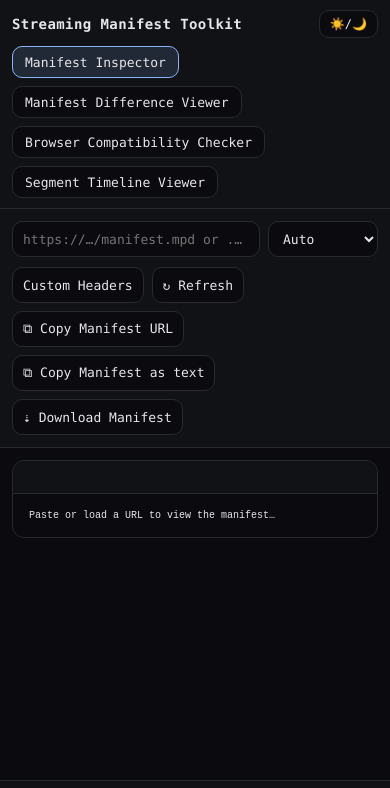
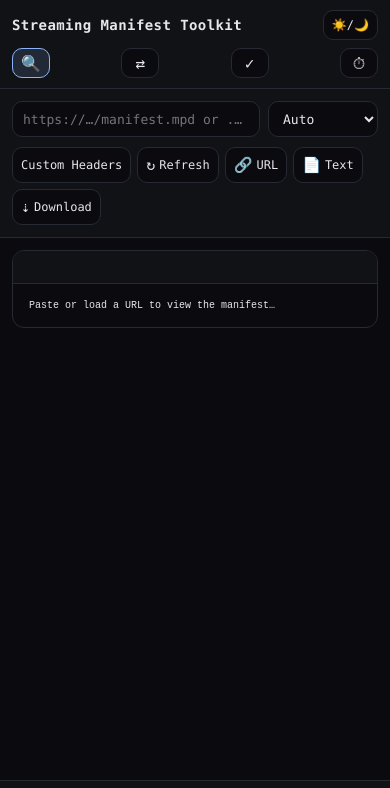
Before and after one commit to riba101/Manifest-Viewer-Extension, a browser extension: page app/viewer.html in a window 390 px wide. Shown: the top 788 px of the page. Drawn offline with Linux system fonts and the light colour scheme.

Commit message:
chore: fix mobile UI

```diff
--- a/app/nav.js
+++ b/app/nav.js
@@ -1,9 +1,9 @@
 (function initNav(){
   const links = [
-    { dest: 'viewer', label: 'Manifest Inspector' },
-    { dest: 'diff', label: 'Manifest Difference Viewer' },
-    { dest: 'compat', label: 'Browser Compatibility Checker' },
-    { dest: 'probe', label: 'Segment Timeline Viewer' },
+    { dest: 'viewer', label: 'Manifest Inspector', shortLabel: 'Inspector', icon: '🔍' },
+    { dest: 'diff', label: 'Manifest Difference Viewer', shortLabel: 'Diff', icon: '⇄' },
+    { dest: 'compat', label: 'Browser Compatibility Checker', shortLabel: 'Compat', icon: '✓' },
+    { dest: 'probe', label: 'Segment Timeline Viewer', shortLabel: 'Timeline', icon: '⏱' },
   ];
 
   const page = (document.body && document.body.dataset && document.body.dataset.page) || '';
@@ -28,12 +28,31 @@
 
     const linksWrap = document.createElement('div');
     linksWrap.className = 'app-nav__links';
-    links.forEach(({ dest, label }) => {
+    links.forEach(({ dest, label, shortLabel, icon }) => {
       const btn = document.createElement('button');
       btn.type = 'button';
       btn.className = 'app-nav__btn';
       btn.dataset.dest = dest;
-      btn.textContent = label;
+      btn.title = label;
+      btn.setAttribute('aria-label', label);
+
+      if (icon) {
+        const iconSpan = document.createElement('span');
+        iconSpan.className = 'app-nav__icon';
+        iconSpan.textContent = icon;
+        btn.appendChild(iconSpan);
+      }
+
+      const labelSpan = document.createElement('span');
+      labelSpan.className = 'app-nav__label';
+      labelSpan.textContent = label;
+      btn.appendChild(labelSpan);
+
+      const shortLabelSpan = document.createElement('span');
+      shortLabelSpan.className = 'app-nav__label app-nav__label--short';
+      shortLabelSpan.textContent = shortLabel || label;
+      btn.appendChild(shortLabelSpan);
+
       linksWrap.appendChild(btn);
     });
     navEl.appendChild(linksWrap);
--- a/app/viewer.css
+++ b/app/viewer.css
@@ -80,6 +80,9 @@ body {
 }
 
 .app-nav__btn {
+  display: inline-flex;
+  align-items: center;
+  gap: 6px;
   height: 32px;
   padding: 0 12px;
   border-radius: 10px;
@@ -89,6 +92,7 @@ body {
   font: inherit;
   font-size: 13px;
   cursor: pointer;
+  white-space: nowrap;
 }
 
 .app-nav__btn:hover {
@@ -110,6 +114,44 @@ body {
   font-size: 12px;
 }
 
+.app-nav__icon {
+  display: none;
+  font-size: 14px;
+}
+
+.app-nav__label {
+  display: inline;
+}
+
+.app-nav__label--short {
+  display: none;
+}
+
+@media (max-width: 900px) {
+  .app-nav__links {
+    gap: 6px;
+  }
+
+  .app-nav__btn {
+    height: 30px;
+    padding: 0 10px;
+    gap: 6px;
+    font-size: 12px;
+  }
+
+  .app-nav__icon {
+    display: inline-flex;
+  }
+
+  .app-nav__label {
+    display: none;
+  }
+
+  .app-nav__label--short {
+    display: inline;
+  }
+}
+
 @media (max-width: 720px) {
   .app-nav {
     grid-template-columns: 1fr auto;
@@ -120,6 +162,33 @@ body {
   }
   .app-nav__theme {
     margin-top: 0;
+  }
+}
+
+@media (max-width: 620px) {
+  .app-nav__links {
+    width: 100%;
+    justify-content: space-between;
+  }
+
+  .app-nav__btn {
+    min-width: 38px;
+    padding: 0 8px;
+    gap: 0;
+    justify-content: center;
+  }
+
+  .app-nav__label {
+    display: none;
+  }
+
+  .app-nav__label--short {
+    display: none;
+  }
+
+  .app-nav__icon {
+    display: inline-flex;
+    font-size: 16px;
   }
 }
 
@@ -192,6 +261,23 @@ body {
   box-sizing: border-box;
 }
 
+.topbar button {
+  gap: 6px;
+}
+
+.topbar__icon {
+  display: none;
+  font-size: 14px;
+}
+
+.topbar__label {
+  display: inline;
+}
+
+.topbar__label--short {
+  display: none;
+}
+
 .topbar input[type="url"] {
   width: 100%;
   min-width: 0;
@@ -207,6 +293,55 @@ body {
 .topbar button:hover { border-color: var(--acc1); }
 #validateManifest {
   display: none;
+}
+
+@media (max-width: 900px) {
+  .topbar .right {
+    gap: 6px;
+  }
+
+  .topbar .right button {
+    padding: 0 10px;
+    gap: 6px;
+    font-size: 12px;
+  }
+
+  .topbar__icon {
+    display: inline-flex;
+  }
+
+  .topbar__label {
+    display: none;
+  }
+
+  .topbar__label--short {
+    display: inline;
+  }
+}
+
+@media (max-width: 620px) {
+  .topbar .right {
+    gap: 6px;
+  }
+
+  .topbar .right button {
+    min-width: 40px;
+    padding: 0 8px;
+    gap: 4px;
+  }
+
+  .topbar__label {
+    display: none;
+  }
+
+  .topbar__label--short {
+    display: inline;
+  }
+
+  .topbar__icon {
+    display: inline-flex;
+    font-size: 15px;
+  }
 }
 
 main {
--- a/app/viewer.html
+++ b/app/viewer.html
@@ -27,13 +27,41 @@
       </div>
       <div class="right">
 
-        <button id="back" title="Back to previous view">← Back</button>
-        <button id="editHeaders" title="Configure custom headers">Custom Headers</button>
-        <button id="refresh" title="Fetch / Refresh">↻ Refresh</button>
-        <button id="copyManifestUrl" title="Copy manifest URL">⧉ Copy Manifest URL</button>
-        <button id="copyManifest" title="Copy manifest text">⧉ Copy Manifest as text</button>
-        <button id="downloadManifest" title="Download manifest text">⇣ Download Manifest</button>
-        <button id="validateManifest" title="Validate manifest">✔ Validate</button>
+        <button id="back" title="Back to previous view" aria-label="Back to previous view">
+          <span class="topbar__icon" aria-hidden="true">←</span>
+          <span class="topbar__label">Back</span>
+          <span class="topbar__label topbar__label--short">Back</span>
+        </button>
+        <button id="editHeaders" title="Configure custom headers" aria-label="Configure custom headers">
+          <span class="topbar__icon" aria-hidden="true">⚙</span>
+          <span class="topbar__label">Custom Headers</span>
+          <span class="topbar__label topbar__label--short">Headers</span>
+        </button>
+        <button id="refresh" title="Fetch / Refresh" aria-label="Fetch or refresh manifest">
+          <span class="topbar__icon" aria-hidden="true">↻</span>
+          <span class="topbar__label">Refresh</span>
+          <span class="topbar__label topbar__label--short">Refresh</span>
+        </button>
+        <button id="copyManifestUrl" title="Copy manifest URL" aria-label="Copy manifest URL">
+          <span class="topbar__icon" aria-hidden="true">🔗</span>
+          <span class="topbar__label">Copy Manifest URL</span>
+          <span class="topbar__label topbar__label--short">URL</span>
+        </button>
+        <button id="copyManifest" title="Copy manifest text" aria-label="Copy manifest text">
+          <span class="topbar__icon" aria-hidden="true">📄</span>
+          <span class="topbar__label">Copy Manifest as text</span>
+          <span class="topbar__label topbar__label--short">Text</span>
+        </button>
+        <button id="downloadManifest" title="Download manifest text" aria-label="Download manifest">
+          <span class="topbar__icon" aria-hidden="true">⇣</span>
+          <span class="topbar__label">Download Manifest</span>
+          <span class="topbar__label topbar__label--short">Download</span>
+        </button>
+        <button id="validateManifest" title="Validate manifest" aria-label="Validate manifest">
+          <span class="topbar__icon" aria-hidden="true">✔</span>
+          <span class="topbar__label">Validate</span>
+          <span class="topbar__label topbar__label--short">Validate</span>
+        </button>
       </div>
     </header>
 
```
